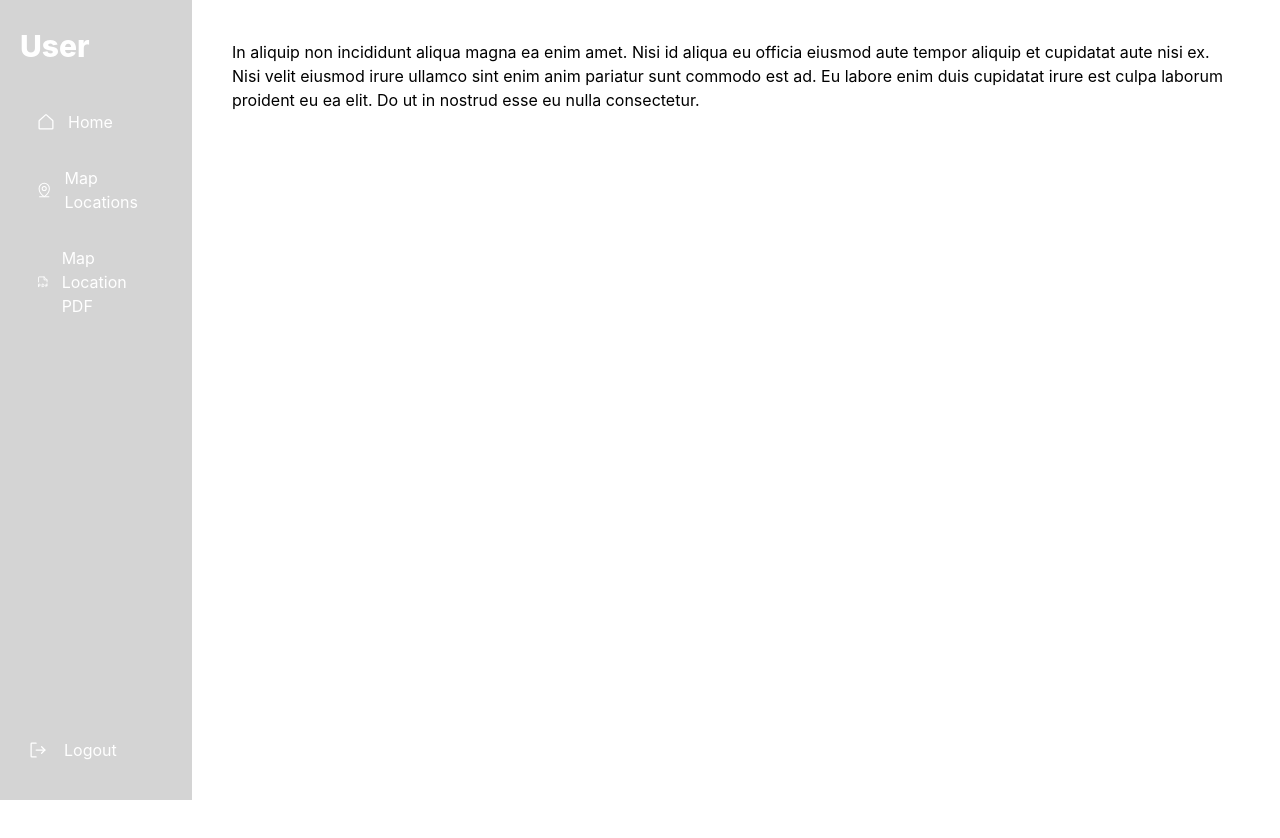
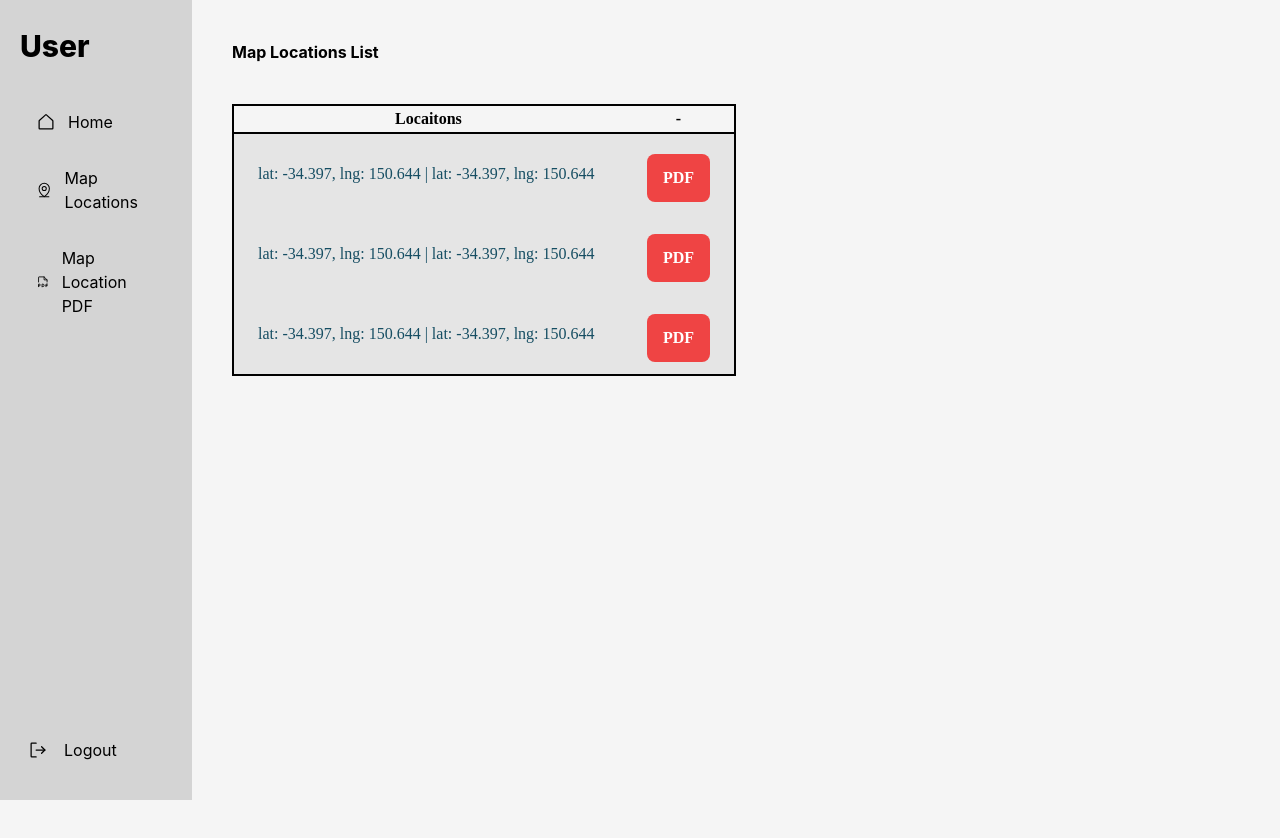
Before and after one commit to rcptok25/test-case, a Next.js app: page /user/pages/LocationsPDF in a window 1280 px wide. Shown: the top 838 px of the page. Built offline with nearby package versions, Linux system fonts and the light colour scheme.

Commit message:
User panel : Map locations page and locations list page design.

```diff
--- a/pages/user/component/SideNavbar.js
+++ b/pages/user/component/SideNavbar.js
@@ -20,7 +20,7 @@ export default function navbar() {
   }
 
   return (
-    <div className="max-h-screen md:sticky md:top-0 z-50 text-white">
+    <div className="max-h-screen md:sticky md:top-0 z-50 text-black">
       {/* MOBILE SIDEBAR */}
       <div className="bg-purple-800 flex justify-between p-2 items-center sticky top-0 z-30">
         <a className="block text-white font-extrabold dark:text-dw ">Test Case - Admin</a>
--- a/pages/user/pages/LocationsPDF.js
+++ b/pages/user/pages/LocationsPDF.js
@@ -10,12 +10,80 @@ function usersMapLocations() {
       <meta name="description" content="Generated by create next app" />
       <link rel="icon" href="/pro.ico" />
     </Head>
-    <div className="md:flex min-h-screen relative">
-      <SideNavBar />
-      <div className="w-full p-10">
-        In aliquip non incididunt aliqua magna ea enim amet. Nisi id aliqua eu officia eiusmod aute tempor aliquip et cupidatat aute nisi ex. Nisi velit eiusmod irure ullamco sint enim anim pariatur sunt commodo est ad. Eu labore enim duis cupidatat irure est culpa laborum proident eu ea elit. Do ut in nostrud esse eu nulla consectetur.
+    <div className="md:flex min-h-screen relative bg-neutral-100 text-black">
+        <SideNavBar />
+        <div className="w-full p-10 flex justify-center  flex-col">
+
+          <div className='mb-10 mt-30'>
+             <h3 className='text-black font-bold'>Map Locations List</h3>
+          </div>
+
+
+
+          <div className='  flex justify-start items-start h-screen'>
+          <table className='shadow-2x1 font-[Poppins] border-2 border-black w-6/12'>
+            <thead className='text-black border-2 border-black'>
+              <tr>
+                <th className='w-4/5'>Locaitons</th>
+
+                <th className='w-1/5'>-</th>
+              </tr>
+            </thead>
+            <tbody className='text-cyan-900 text-left'>
+              <tr className='bg-neutral-200 cursor-pointer duration-300 '>
+
+
+                <td className='py-3 px-6 w-4/5 '>
+                  lat: -34.397, lng: 150.644 | lat: -34.397, lng: 150.644
+                </td>
+                <td className='py-3 px-6 w-1/5'>
+                <button
+                  type="submit"
+                  className="w-full block  bg-red-500 hover:bg-blue-400 focus:bg-blue-400 text-white font-semibold rounded-lg
+          px-4 py-3 mt-2"
+                >
+                  PDF
+                </button>
+                </td>
+              </tr>
+              <tr className='bg-neutral-200 cursor-pointer duration-300 '>
+
+
+                <td className='py-3 px-6 w-4/5 '>
+                  lat: -34.397, lng: 150.644 | lat: -34.397, lng: 150.644
+                </td>
+                <td className='py-3 px-6 w-1/5'>
+                <button
+                  type="submit"
+                  className="w-full block  bg-red-500 hover:bg-blue-400 focus:bg-blue-400 text-white font-semibold rounded-lg
+          px-4 py-3 mt-2"
+                >
+                  PDF
+                </button>
+                </td>
+              </tr>
+              <tr className='bg-neutral-200 cursor-pointer duration-300 '>
+
+
+                <td className='py-3 px-6 w-4/5 '>
+                  lat: -34.397, lng: 150.644 | lat: -34.397, lng: 150.644
+                </td>
+                <td className='py-3 px-6 w-1/5'>
+                <button
+                  type="submit"
+                  className="w-full block  bg-red-500 hover:bg-blue-400 focus:bg-blue-400 text-white font-semibold rounded-lg
+          px-4 py-3 mt-2"
+                >
+                  PDF
+                </button>
+                </td>
+              </tr>
+            </tbody>
+          </table>
+          </div>
+
+        </div>
       </div>
-    </div>
   </>
   )
 }
--- a/pages/user/pages/MapLocations.js
+++ b/pages/user/pages/MapLocations.js
@@ -1,8 +1,33 @@
-import React from 'react'
+import { useDemo, useState } from 'react'
+import { GoogleMap, useJsApiLoader, Marker } from "@react-google-maps/api"
 
 import Head from "next/head";
 import SideNavBar from './../component/SideNavbar'
 function userAdd() {
+
+  const [location, setLocation] = useState('Maps Locations');
+
+  function Map() {
+    const position = { lat: 39.925533, lng: 32.866287 };
+    return (
+      <GoogleMap zoom={6} center={{ lat: 39.925533, lng: 32.866287 }}  mapContainerClassName="map-container" onClick={(e) => {setLocation(e.zb)}}  >
+      <Marker position={{ lat: 39.925533, lng: 32.866287 }}  icon={{
+        // path: google.maps.SymbolPath.CIRCLE,
+        url: "../../../styles/ico/map.png",
+        scaledSize: { width: "30px", height: "30px" },
+        anchor: { x: 15, y: 15 },
+      }}   />
+      </GoogleMap>
+
+    );
+  }
+  const { isLoaded } = useJsApiLoader({
+    googleMapsApiKey: "AIzaSyAhkyqtF5czuz-KzzOv3Z8skkl2b_9koDk",
+
+  });
+
+  if (!isLoaded) return <div>Loading....!</div>
+
   return (
     <>
     <Head>
@@ -12,9 +37,13 @@ function userAdd() {
     </Head>
     <div className="md:flex min-h-screen relative">
       <SideNavBar />
-      <div className="w-full p-10">
-        In aliquip non incididunt aliqua magna ea enim amet. Nisi id aliqua eu officia eiusmod aute tempor aliquip et cupidatat aute nisi ex. Nisi velit eiusmod irure ullamco sint enim anim pariatur sunt commodo est ad. Eu labore enim duis cupidatat irure est culpa laborum proident eu ea elit. Do ut in nostrud esse eu nulla consectetur.
-      </div>
+      <div className="md:flex w-full ">
+
+          <div className='w-full h-full p-20'>
+            <Map />
+
+          </div>
+          </div>
     </div>
   </>
   )
```
